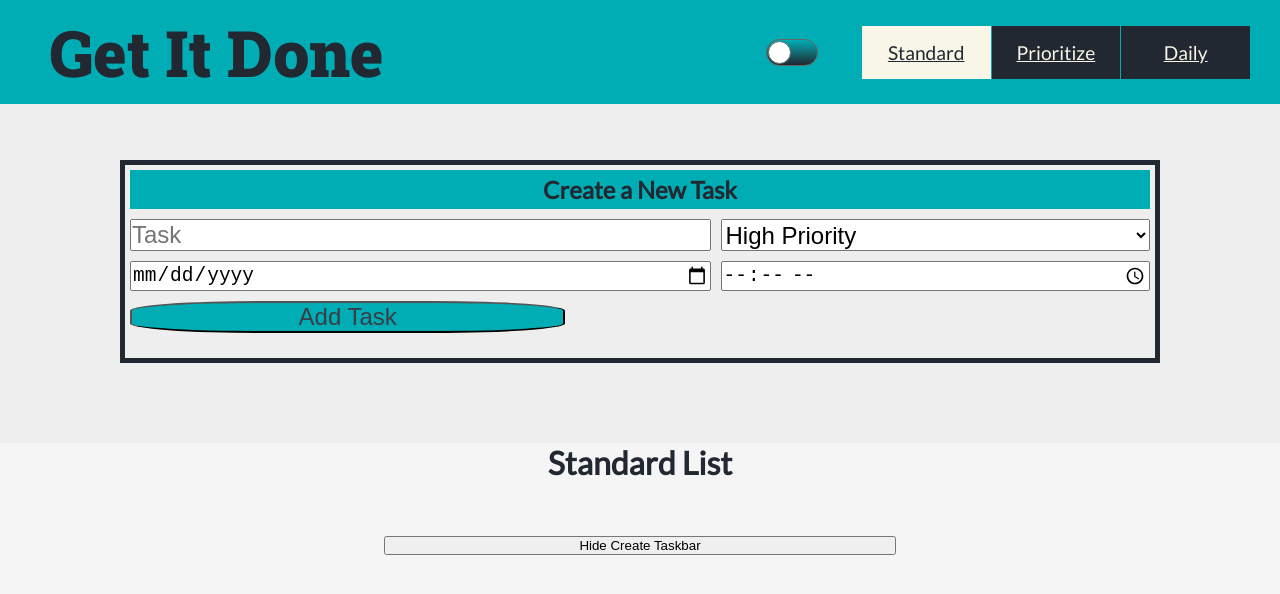
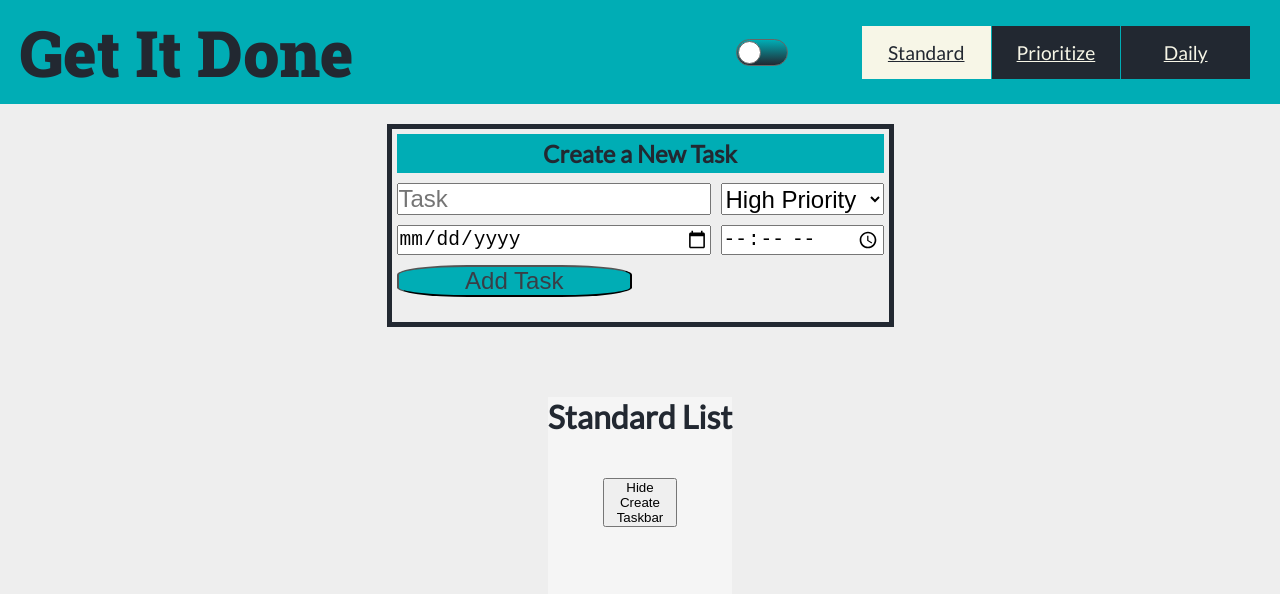
Before and after one commit to ejoc1103/get-it-done, a React (Create React App) app in the folder get-it-done/: page / in a window 1280 px wide. Shown: the top 594 px of the page. Built offline with nearby package versions, Linux system fonts and the light colour scheme.

Commit message:
fixed some styling issues

```diff
--- a/get-it-done/public/index.html
+++ b/get-it-done/public/index.html
@@ -28,7 +28,7 @@
       href="https://fonts.googleapis.com/css2?family=Lato&family=Roboto+Slab:wght@900&display=swap"
       rel="stylesheet"
     />
-    <title>React App</title>
+    <title>Get-It-Done</title>
   </head>
   <body>
     <noscript>You need to enable JavaScript to run this app.</noscript>
--- a/get-it-done/src/Components/App.js
+++ b/get-it-done/src/Components/App.js
@@ -42,16 +42,25 @@ const NavStyled = styled.nav`
   width: 100%;
   box-sizing: border-box;
   background: ${({ theme }) => theme.primaryColor};
-  position: fixed;
-  top: 0;
   grid-template-columns: 5fr 1fr;
   justify-content: center;
   padding: 10px;
-  z-index: 2;
 
   @media (max-width: 475px) {
     grid-template-columns: 1fr;
   }
+`;
+
+const MainDivStyled = styled.div`
+  display: grid;
+  grid-gap: 50px;
+  grid-template-rows: auto auto auto;
+`;
+
+const MainTopStyled = styled.div`
+  display: grid;
+  grid-gap: 20px;
+  grid-template-rows: auto 1fr auto;
 `;
 
 const ListStyled = styled.ul`
@@ -171,11 +180,15 @@ function App() {
     >
       <GlobalStyle />
       {/* Used Router for Page selection and links */}
+      <MainDivStyled>
         <Router>
+          <MainTopStyled>
             <NavStyled>
               <Header />
               {/* Selects between the different nav menu options depending on the size of the page */}
-          <MobileMenuIcon onClick={() => setMenuOpen(prevState => !prevState)}>
+              <MobileMenuIcon
+                onClick={() => setMenuOpen(prevState => !prevState)}
+              >
                 {menuOpen ? <h2>Close Menu</h2> : <h2>Open Menu</h2>}
               </MobileMenuIcon>
               <MobileMenuStyled open={menuOpen}>
@@ -213,6 +226,7 @@ function App() {
                 </li>
               </ListStyled>
             </NavStyled>
+
             {/* Area for adding tasks to different list declared here becasue it's needed on all pages */}
             {showTaskbar ? (
               <CreateTask
@@ -232,6 +246,7 @@ function App() {
                 showTaskbar={showTaskbar}
               />
             ) : null}
+          </MainTopStyled>
           {/* Displays the different page options based on the routes */}
           <Switch>
             <Route path="/daily">
@@ -277,6 +292,7 @@ function App() {
             </Route>
           </Switch>
         </Router>
+      </MainDivStyled>
     </ThemeProvider>
   );
 }
--- a/get-it-done/src/Components/utilities/CreateTask.js
+++ b/get-it-done/src/Components/utilities/CreateTask.js
@@ -7,31 +7,20 @@ import styled from "styled-components";
 
 const CreateTaskStyled = styled.div`
   display: ${({ open }) => (open ? "none" : "grid")};
-  margin: 120px;
-  position: -webkit-sticky; /* Safari */
-  position: sticky;
-  top: 20%;
   border: 5px solid ${({ theme }) => theme.secondaryColor};
   background: ${({ theme }) => theme.bodyBackgroundColor};
   color: ${({ theme }) => theme.bodyFontColor};
   padding: 5px;
-  z-index: 1;
+  justify-self: center;
+  align-self: center;
 
   @media (max-width: 905px) {
-    margin-top: 150px;
-    justify-self: center;
-    align-self: center;
   }
 
   @media (max-width: 768px) {
-    margin-top: 150px;
-    top: 25%;
-    justify-self: center;
   }
 
   @media (max-width: 520px) {
-    margin-top: 260px;
-    top: 25%;
   }
 `;
 
--- a/get-it-done/src/Components/utilities/Header.js
+++ b/get-it-done/src/Components/utilities/Header.js
@@ -10,7 +10,7 @@ const StyledHeader = styled.header`
   justify-self: start;
   font-weight: 800;
   color: ${({ theme }) => theme.secondaryColor};
-  padding-left: 40px;
+  padding: 0 40px 0 10px;
 
   @media (max-width: 905px) {
     grid-template-columns: 1fr;
```
Lines whose indentation alone changed are shown as unchanged.
